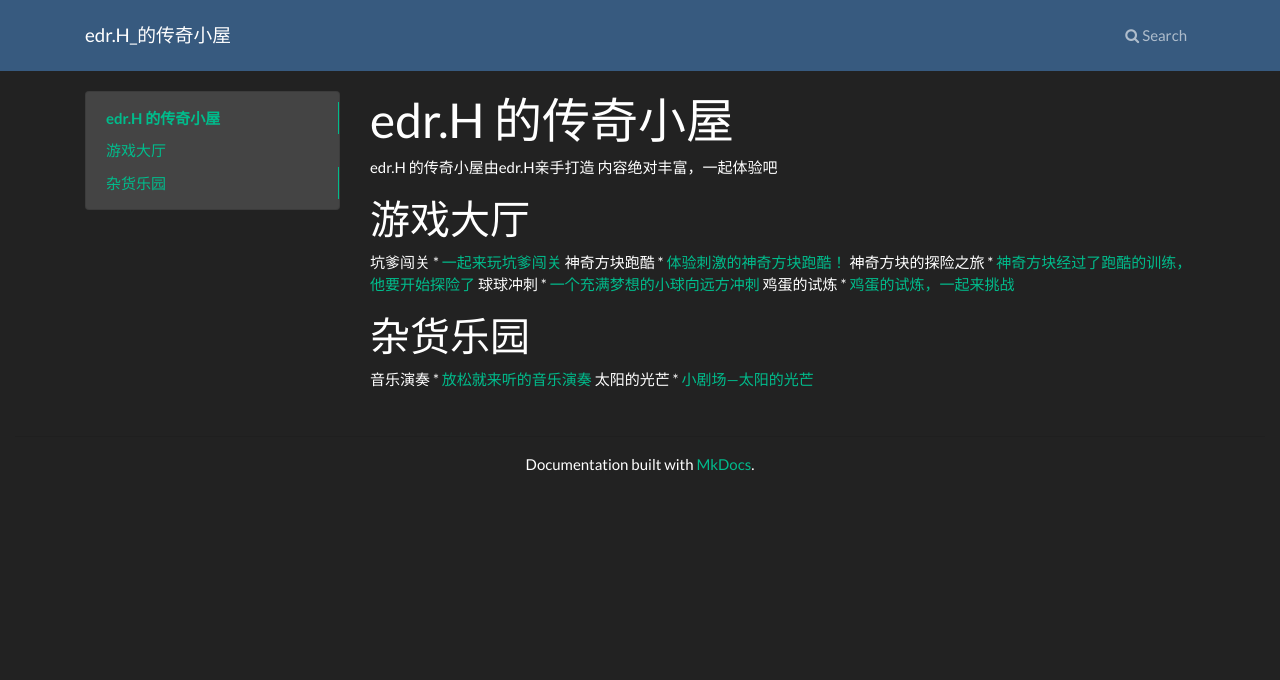
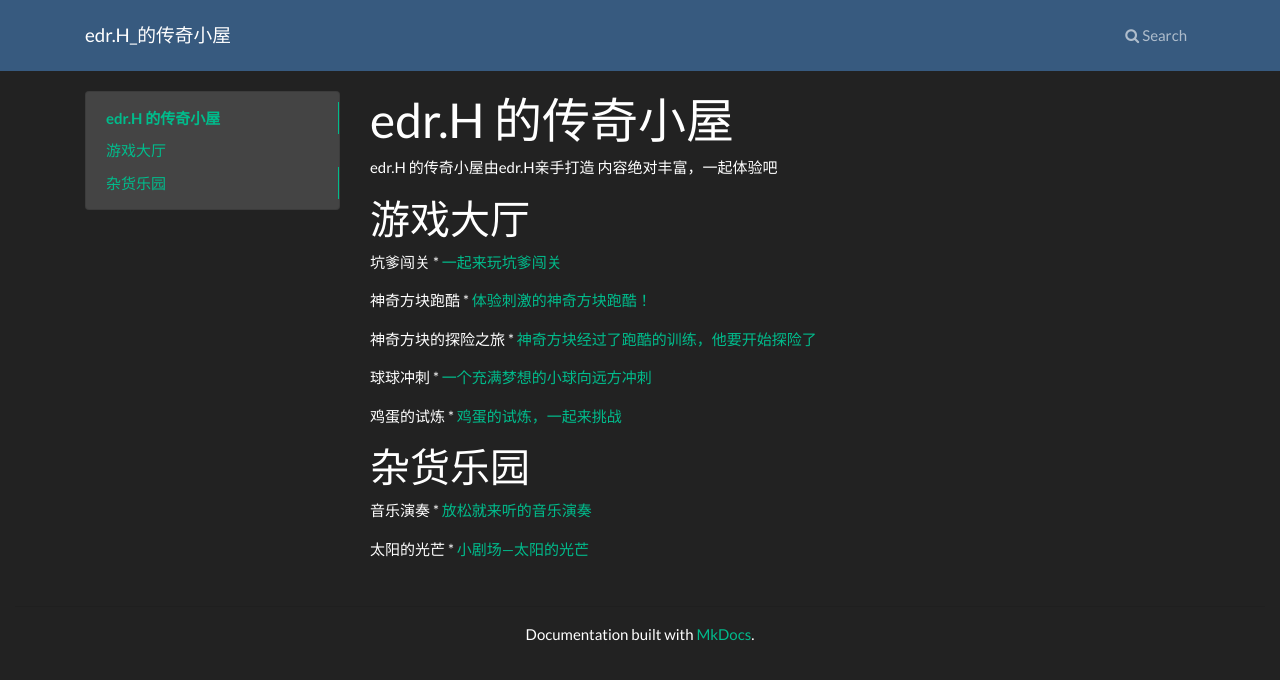
Before and after one commit to edrhu/edrhu.github.io, a plain HTML site: page index.html in a window 1280 px wide. Drawn offline with nearby package versions, Linux system fonts and the light colour scheme.

Commit message:
Add files via upload

```diff
--- a/index.html
+++ b/index.html
@@ -74,19 +74,19 @@
 内容绝对丰富，一起体验吧</p>
 <h2 id="_1">游戏大厅</h2>
 <p>坑爹闯关
-* <a href="https://cr.mccode.cn/sc/?from_submit_id=32c63DABAEnSa8xccA&amp;from=5" title="一起来玩坑爹闯关">一起来玩坑爹闯关</a>
-神奇方块跑酷
-* <a href="https://cr.mccode.cn/sc/?from_submit_id=32c60DhbVklKsM7WlQ&amp;from=5" title="体验刺激的神奇方块跑酷！">体验刺激的神奇方块跑酷！</a>
-神奇方块的探险之旅
-* <a href="https://cr.mccode.cn/sc/?from_submit_id=32c63DFTVElKQFZ7KQ&amp;from=5" title="神奇方块经过了跑酷的训练，他要开始探险了">神奇方块经过了跑酷的训练，他要开始探险了</a>
-球球冲刺
-* <a href="https://cr.mccode.cn/sc/?from_submit_id=32c6gDcAAklKjDQzGw&amp;from=5" title="一个充满梦想的小球向远方冲刺">一个充满梦想的小球向远方冲刺</a>
-鸡蛋的试炼
+* <a href="https://cr.mccode.cn/sc/?from_submit_id=32c63DABAEnSa8xccA&amp;from=5" title="一起来玩坑爹闯关">一起来玩坑爹闯关</a></p>
+<p>神奇方块跑酷
+* <a href="https://cr.mccode.cn/sc/?from_submit_id=32c60DhbVklKsM7WlQ&amp;from=5" title="体验刺激的神奇方块跑酷！">体验刺激的神奇方块跑酷！</a></p>
+<p>神奇方块的探险之旅
+* <a href="https://cr.mccode.cn/sc/?from_submit_id=32c63DFTVElKQFZ7KQ&amp;from=5" title="神奇方块经过了跑酷的训练，他要开始探险了">神奇方块经过了跑酷的训练，他要开始探险了</a></p>
+<p>球球冲刺
+* <a href="https://cr.mccode.cn/sc/?from_submit_id=32c6gDcAAklKjDQzGw&amp;from=5" title="一个充满梦想的小球向远方冲刺">一个充满梦想的小球向远方冲刺</a></p>
+<p>鸡蛋的试炼
 * <a href="https://cr.mccode.cn/sc/?from_submit_id=32c60DhXWUkRuRreyA&amp;from=5" title="鸡蛋的试炼，一起来挑战">鸡蛋的试炼，一起来挑战</a></p>
 <h2 id="_2">杂货乐园</h2>
 <p>音乐演奏
-* <a href="https://cr.mccode.cn/sc/?from_submit_id=32c6gTZWUEnSDl-fKQ&amp;from=5" title="放松就来听的音乐演奏">放松就来听的音乐演奏</a>
-太阳的光芒
+* <a href="https://cr.mccode.cn/sc/?from_submit_id=32c6gTZWUEnSDl-fKQ&amp;from=5" title="放松就来听的音乐演奏">放松就来听的音乐演奏</a></p>
+<p>太阳的光芒
 * <a href="https://kada.163.com/project/7364652-4341477.htm" title="小剧场—太阳的光芒">小剧场—太阳的光芒</a></p></div>
             </div>
         </div>
@@ -168,5 +168,5 @@
 
 <!--
 MkDocs version : 1.2.1
-Build Date UTC : 2021-07-04 10:15:34.719444+00:00
+Build Date UTC : 2021-07-04 10:18:20.432687+00:00
 -->
```
Also changed, not shown: 1 other file.
